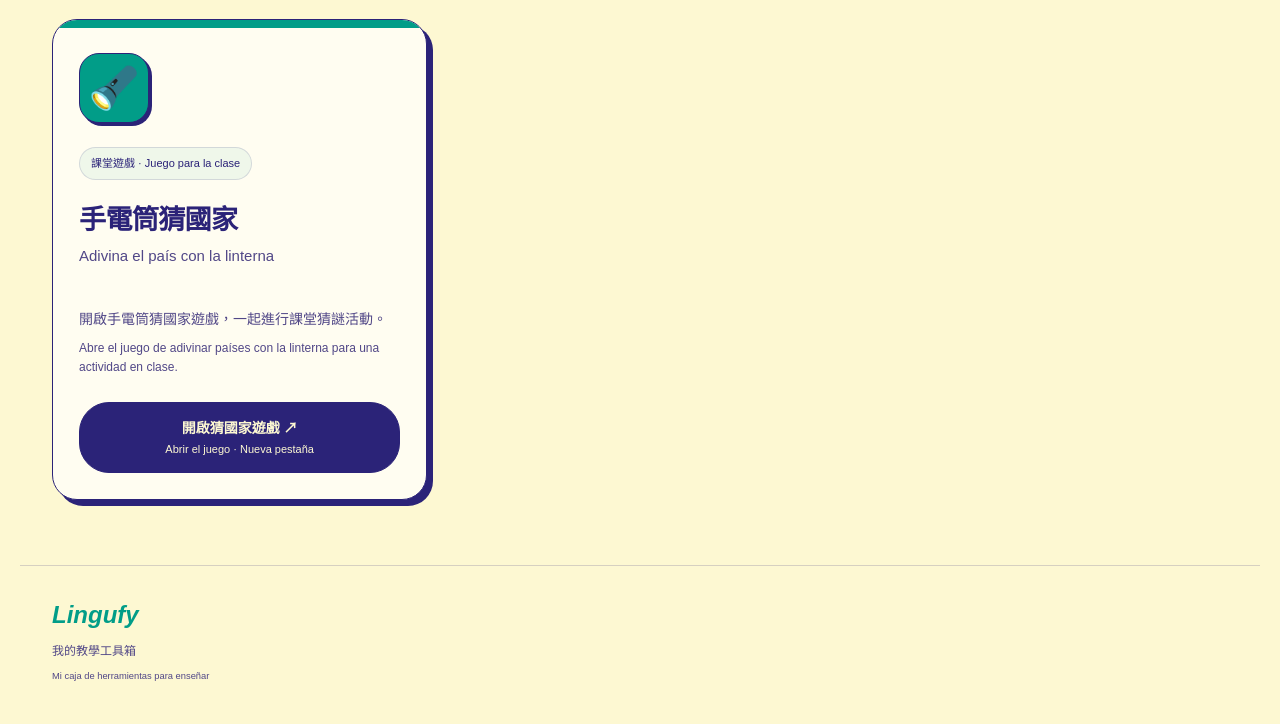
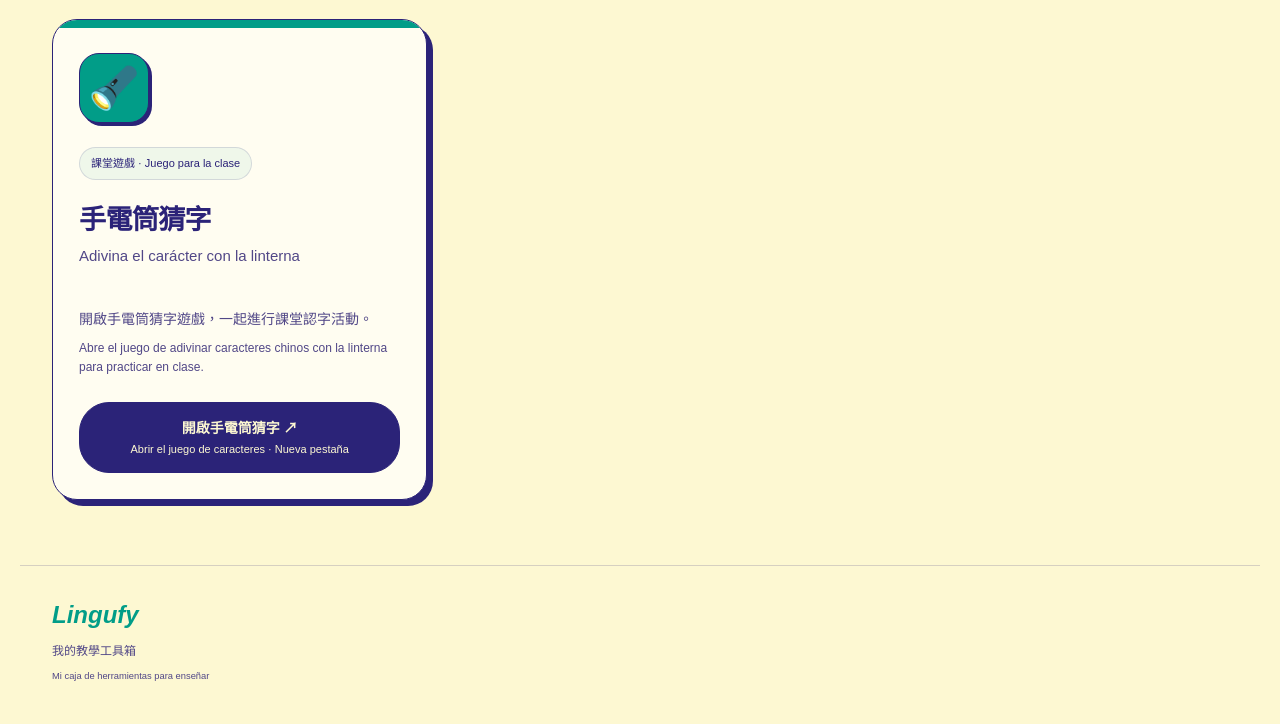
Before and after one commit to lingufy/teaching-toolbox, a plain HTML site: page index.html in a window 1280 px wide. Shown: the part 1131-1855 px from the top of the page. Drawn offline with Linux system fonts and the light colour scheme.

Commit message:
Add files via upload

```diff
--- a/index.html
+++ b/index.html
@@ -52,12 +52,12 @@
 <p>自由選擇聲母、韻母與聲調，用大型閃卡練習生活常用字音。支援洗牌，並篩除生僻與無效讀音。<span lang="es" class="es">Elige iniciales, finales y tonos para practicar sonidos de uso cotidiano. Mezcla las tarjetas y practica a tu ritmo.</span></p>
 <a class="open" href="https://lingufy.github.io/pinyin-ton-flashcard/" target="_blank" rel="noopener noreferrer">開啟拼音閃卡 ↗<span lang="es" class="es">Abrir las tarjetas de pinyin · Nueva pestaña</span></a>
 </article>
-<article class="card" data-search="手電筒 猜國家 國家 地理 遊戲 flashlight country guess linterna países adivinar geografía juego">
+<article class="card" data-search="手電筒 猜字 認字 漢字 中文 遊戲 flashlight character recognition linterna adivinar caracteres chinos reconocimiento juego">
 <div class="icon" aria-hidden="true">🔦</div>
 <div class="category">課堂遊戲 · <span lang="es">Juego para la clase</span></div>
-<h2>手電筒猜國家<span lang="es" class="es">Adivina el país con la linterna</span></h2>
-<p>開啟手電筒猜國家遊戲，一起進行課堂猜謎活動。<span lang="es" class="es">Abre el juego de adivinar países con la linterna para una actividad en clase.</span></p>
-<a class="open" href="https://lingufy.github.io/flashlight-countryguess/" target="_blank" rel="noopener noreferrer">開啟猜國家遊戲 ↗<span lang="es" class="es">Abrir el juego · Nueva pestaña</span></a>
+<h2>手電筒猜字<span lang="es" class="es">Adivina el carácter con la linterna</span></h2>
+<p>開啟手電筒猜字遊戲，一起進行課堂認字活動。<span lang="es" class="es">Abre el juego de adivinar caracteres chinos con la linterna para practicar en clase.</span></p>
+<a class="open" href="https://lingufy.github.io/flashcard-characterrecognization/" target="_blank" rel="noopener noreferrer">開啟手電筒猜字 ↗<span lang="es" class="es">Abrir el juego de caracteres · Nueva pestaña</span></a>
 </article>
 </div>
 <p id="empty" hidden>找不到符合的工具，請換個關鍵字。<span lang="es" class="es">No se encontraron herramientas. Prueba otra palabra.</span></p>
```
